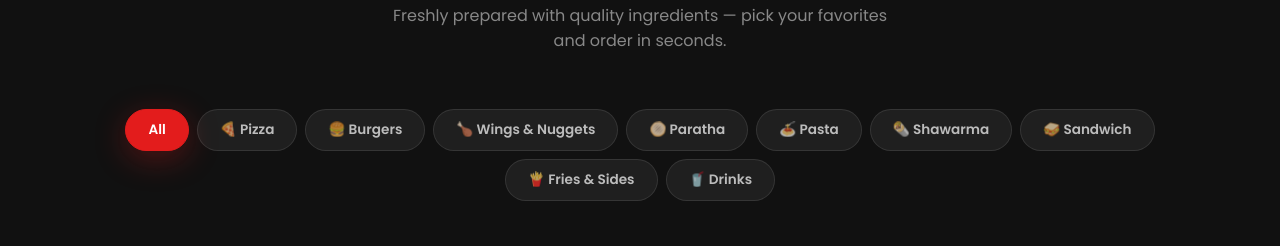
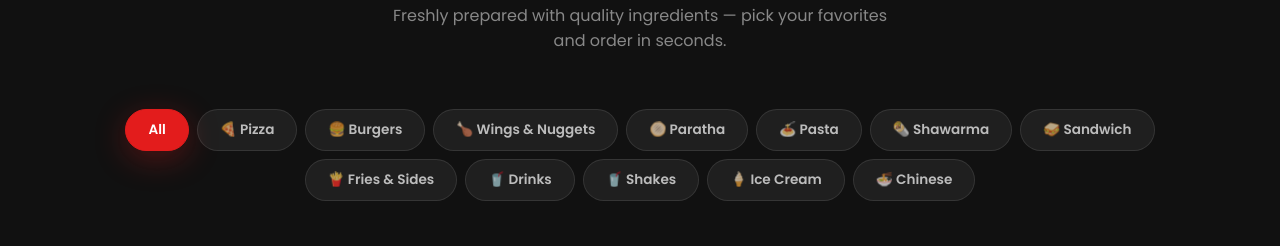
Before and after one commit to shahroozqulzam-source/Damino-s-Pizaa, a plain HTML site: page index.html in a window 1280 px wide. Shown: the part 1112-1358 px from the top of the page. Drawn offline with Linux system fonts and the light colour scheme.

Commit message:
Update index.html

```diff
--- a/index.html
+++ b/index.html
@@ -148,6 +148,9 @@ src="https://www.facebook.com/tr?id=643566861074777&ev=PageView&noscript=1"
         <button class="tab-btn" onclick="filterMenu('sandwich', this)">🥪 Sandwich</button>
         <button class="tab-btn" onclick="filterMenu('sides', this)">🍟 Fries &amp; Sides</button>
         <button class="tab-btn" onclick="filterMenu('drinks', this)">🥤 Drinks</button>
+        <button class="tab-btn" onclick="filterMenu('shake', this)">🥤 Shakes</button>
+        <button class="tab-btn" onclick="filterMenu('icecream', this)">🍦 Ice Cream</button>
+        <button class="tab-btn" onclick="filterMenu('chinese', this)">🍜 Chinese</button>
       </div>
       <div class="menu-grid" id="menuGrid"></div>
     </div>
```
